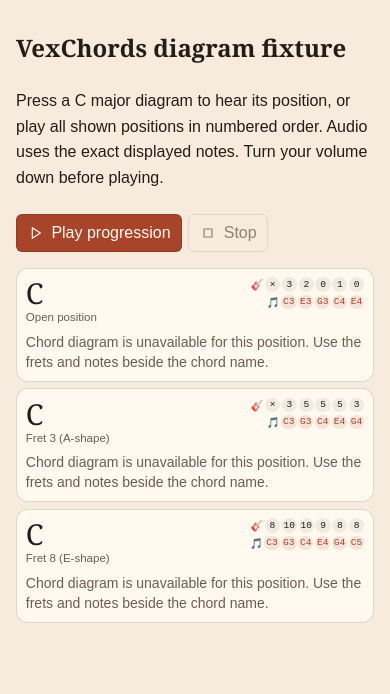
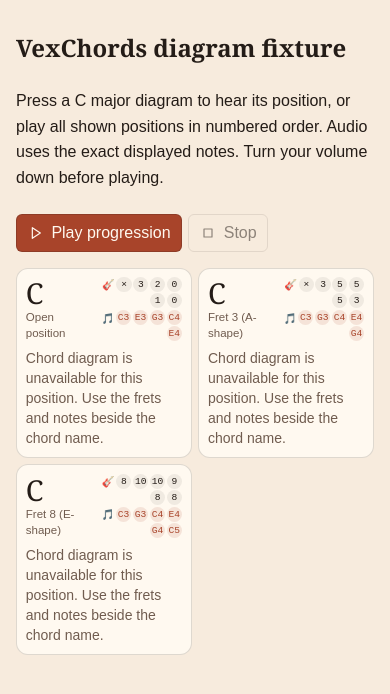
Before and after one commit to qwertypants/guitar-vibe, a Next.js app: page /notation-spike in a window 390 px wide. Shown: the top 694 px of the page. Built offline with nearby package versions, Linux system fonts and the light colour scheme.

Commit message:
fix: fit progression cards on small screens

```diff
--- a/app/globals.css
+++ b/app/globals.css
@@ -224,7 +224,7 @@
   .progression-result > :first-child button { min-height: 1.85rem; padding-inline: .65rem; }
   .chord-playback > div:first-child { gap: .4rem; }
   .chord-playback > div:first-child button { min-height: 2rem; padding: .3rem .65rem; }
-  .progression-grid { gap: .4rem; }
+  .progression-grid { grid-template-columns: repeat(2, minmax(0, 1fr)); gap: .4rem; }
   .progression-grid > li { gap: .35rem; padding: .55rem; }
   .progression-grid > li > figure { grid-template-columns: minmax(0, 1fr) minmax(0, 58%); column-gap: .35rem; }
   .chord-diagram-button { max-width: none; }
```
